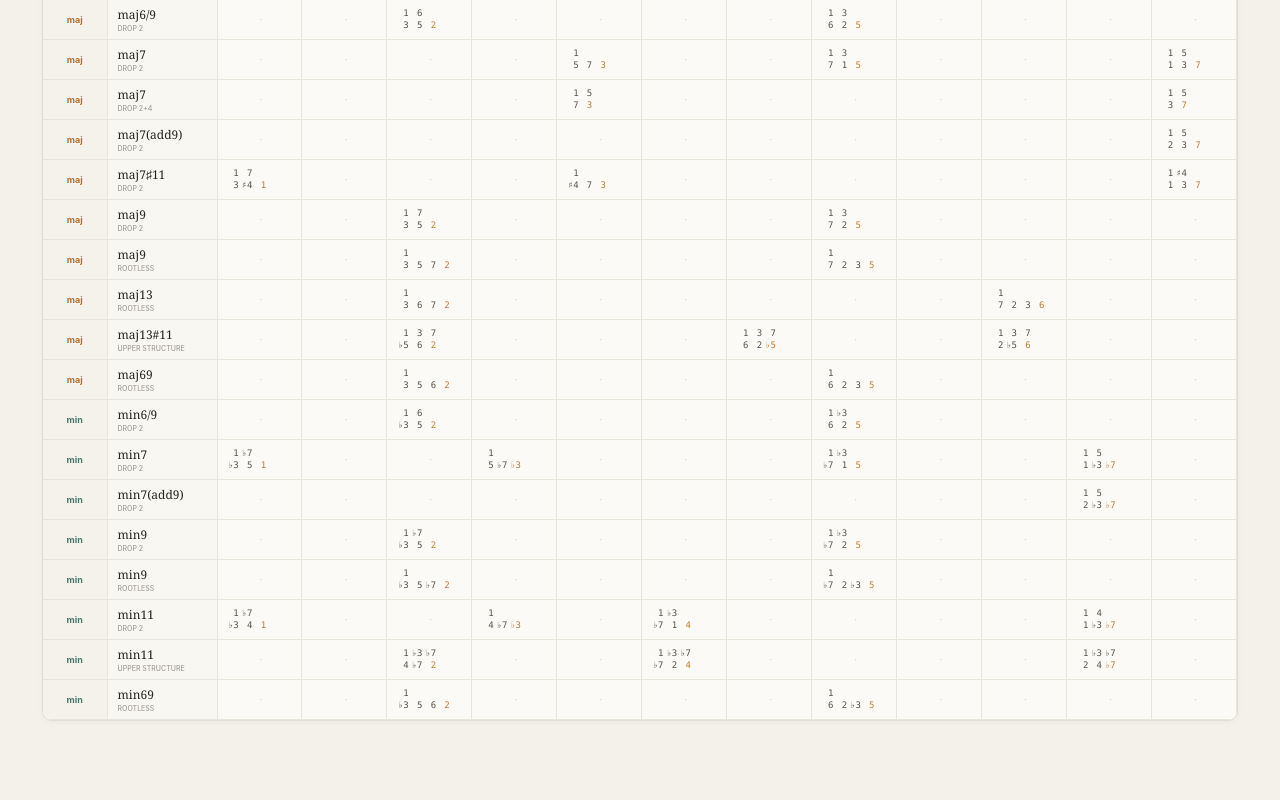
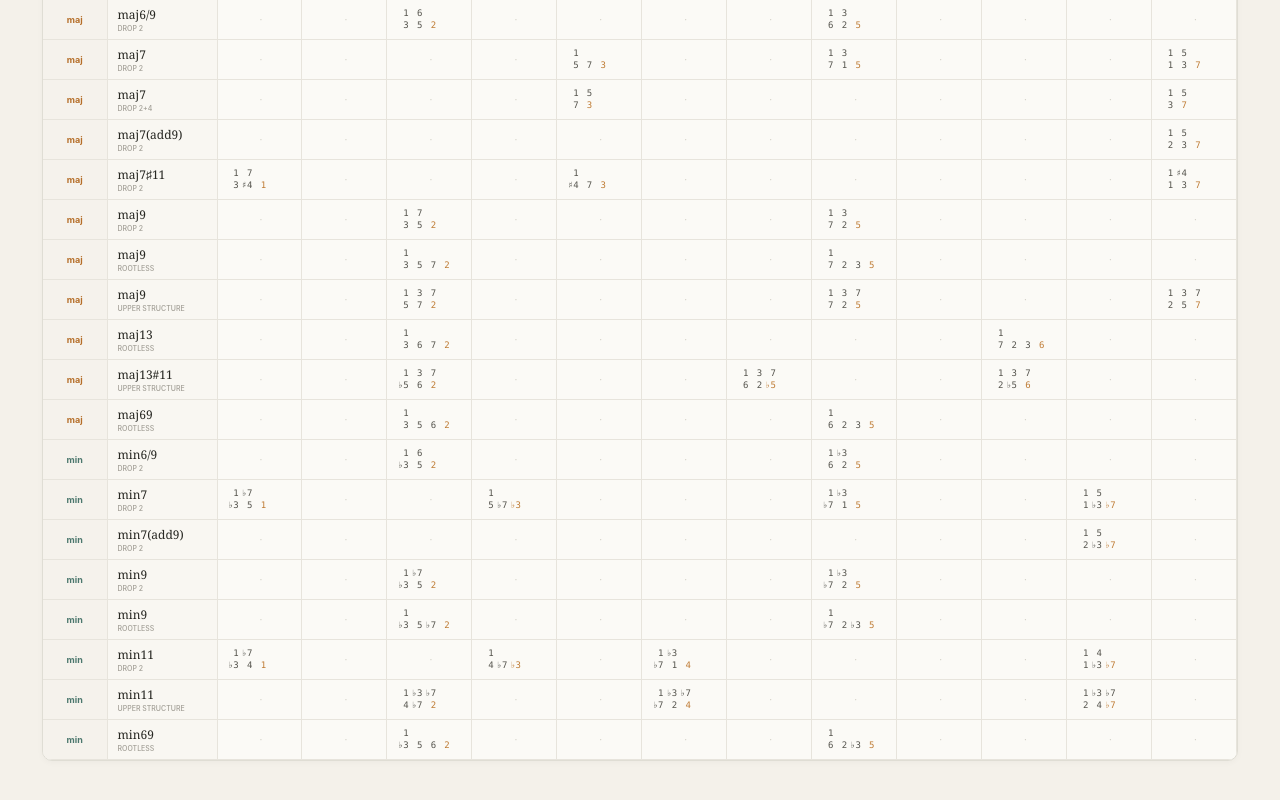
Before and after one commit to spironorpheus/vanarana, a React (Vite) app: page / in a window 1280 px wide. Shown: the part 1586-2386 px from the top of the page. Built offline with nearby package versions, Linux system fonts and the light colour scheme.

Commit message:
Add maj9 upper structure voicings

```diff
--- a/src/data/chords.ts
+++ b/src/data/chords.ts
@@ -481,6 +481,18 @@ export const chordShapes: ChordShape[] = [
     ],
   },
   {
+    id: 'maj9-upper-structure',
+    family: 'major',
+    name: 'maj9',
+    technique: 'Upper structure',
+    status: 'learning',
+    voicings: [
+      { stacks: ['1 3 7', '2 5 7'] },
+      { stacks: ['1 3 7', '5 7 2'] },
+      { stacks: ['1 3 7', '7 2 5'] },
+    ],
+  },
+  {
     id: 'min11-upper-structure',
     family: 'minor',
     name: 'min11',
```
